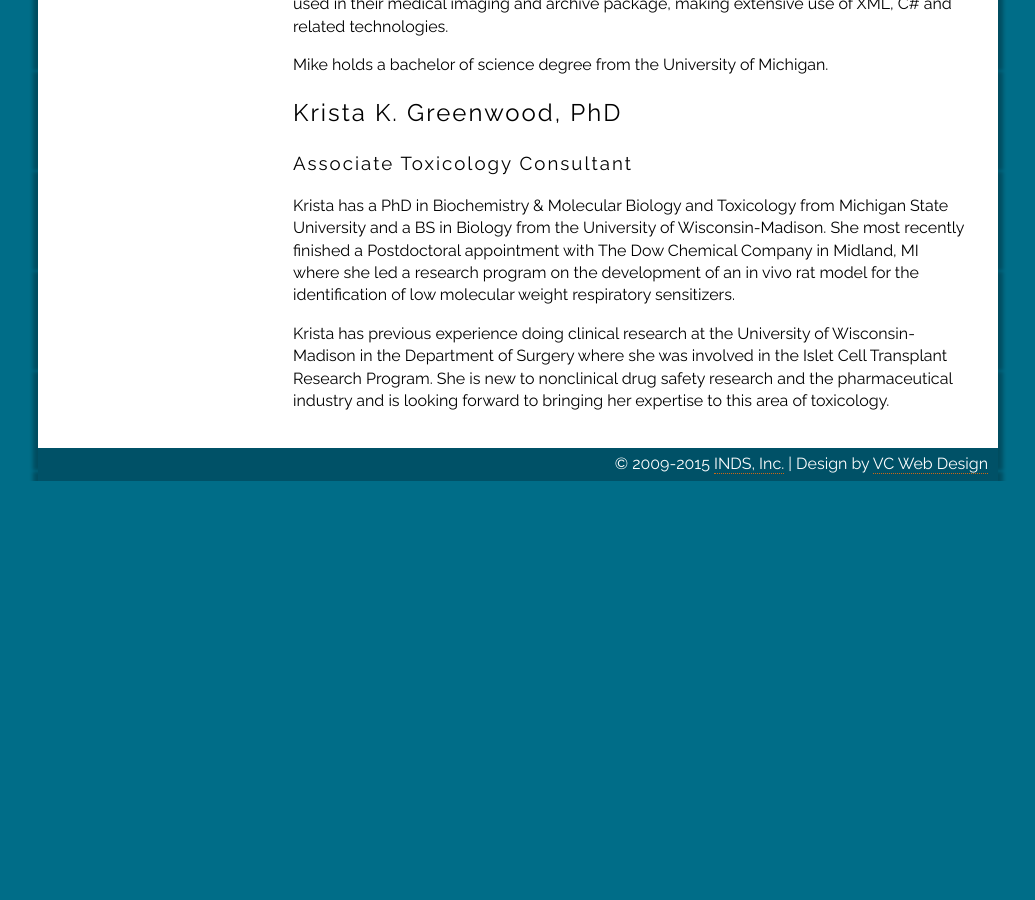
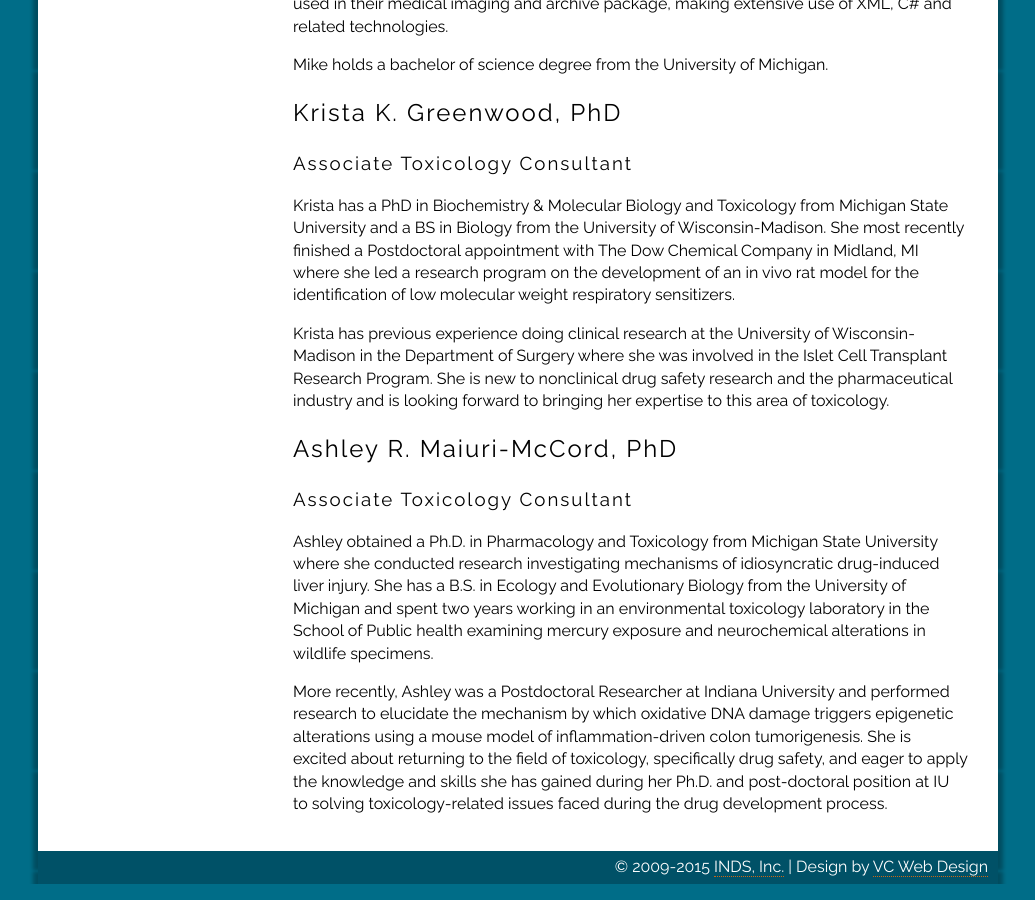
Before and after one commit to inds-inc/inds-inc.github.io, a Jekyll site: the page built from about.md, in a window 1280 px wide and 900 px high, scrolled down 3237 px. Shown: the whole window, without its empty margins (122-1157 px from the left). Built offline with Jekyll 4.4.1, drawn with Linux system fonts in a browser that asks for light colours; comment, search, counter and statistics services are not loaded; before the commit the page ends 3734 px from its top, so only the background shows below that.

Commit message:
add ashley's bio

```diff
--- a/about.md
+++ b/about.md
@@ -179,3 +179,25 @@ of Wisconsin-Madison in the Department of Surgery where she was involved
 in the Islet Cell Transplant Research Program. She is new to nonclinical
 drug safety research and the pharmaceutical industry and is looking
 forward to bringing her expertise to this area of toxicology.
+
+Ashley R. Maiuri-McCord, PhD
+----------------------------
+
+### Associate Toxicology Consultant
+
+Ashley obtained a Ph.D. in Pharmacology and Toxicology from Michigan
+State University where she conducted research investigating mechanisms
+of idiosyncratic drug-induced liver injury. She has a B.S. in Ecology
+and Evolutionary Biology from the University of Michigan and spent two
+years working in an environmental toxicology laboratory in the School of
+Public health examining mercury exposure and neurochemical alterations
+in wildlife specimens.
+
+More recently, Ashley was a Postdoctoral Researcher at Indiana
+University and performed research to elucidate the mechanism by which
+oxidative DNA damage triggers epigenetic alterations using a mouse model
+of inflammation-driven colon tumorigenesis. She is excited about
+returning to the field of toxicology, specifically drug safety, and
+eager to apply the knowledge and skills she has gained during her Ph.D.
+and post-doctoral position at IU to solving toxicology-related issues
+faced during the drug development process.
```
